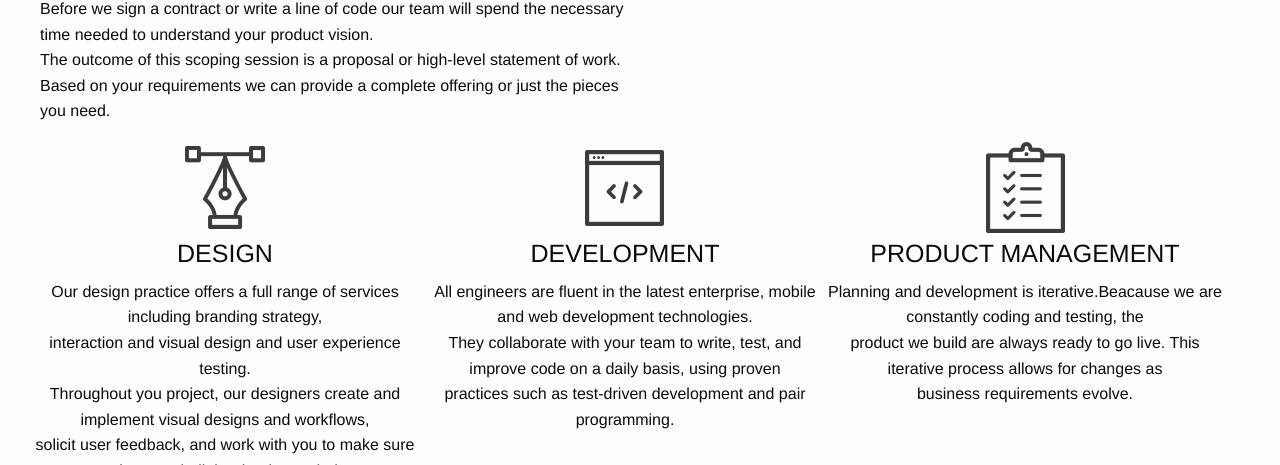
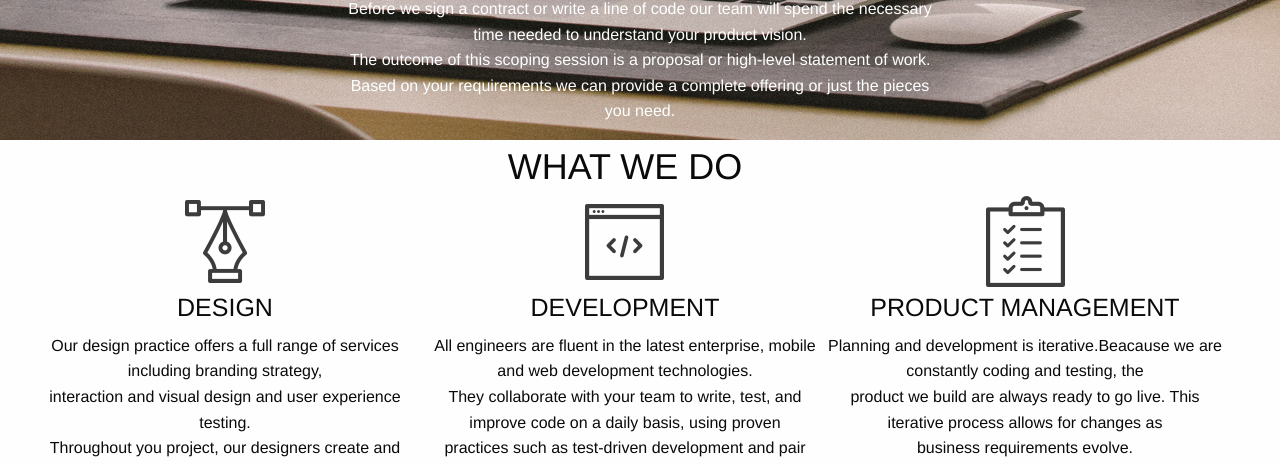
Before and after one commit to JOFLIX/delani-studios-1, a plain HTML site: page index.html in a window 1280 px wide. Shown: the part 635-1100 px from the top of the page. Drawn offline with Linux system fonts and the light colour scheme; files whose address does not match are found by name.

Commit message:
services

```diff
--- a/css/app.css
+++ b/css/app.css
@@ -16,3 +16,10 @@
 .dorow{
       text-align: center;
 }
+.services{
+    background-image:
+url(/assets/s_image.jpg);
+background-size: cover;
+    text-align: center;
+    color: white;
+}
--- a/index.html
+++ b/index.html
@@ -32,16 +32,15 @@
 
 
 
-    <section class="row services">
-        <div id="services">
+    <section class="row expanded services">
             <h3>SERVICES</h3>
             <P>Before we sign a contract or write a line of code our team will spend the necessary<br> time needed to understand your product vision.<br>The outcome of this scoping session is a proposal or high-level statement of work.<br>Based on your requirements we can provide a complete offering or just the pieces<br>you need.</P>
-            </div>
 
         </section>
 
 
         <section class="row">
+                      <div class = "row phead"> WHAT WE DO</div>
             <div class="row dorow">
             <div class="small-4 medium-4 large-4 columns">
                 <div class="row doimg">
```
